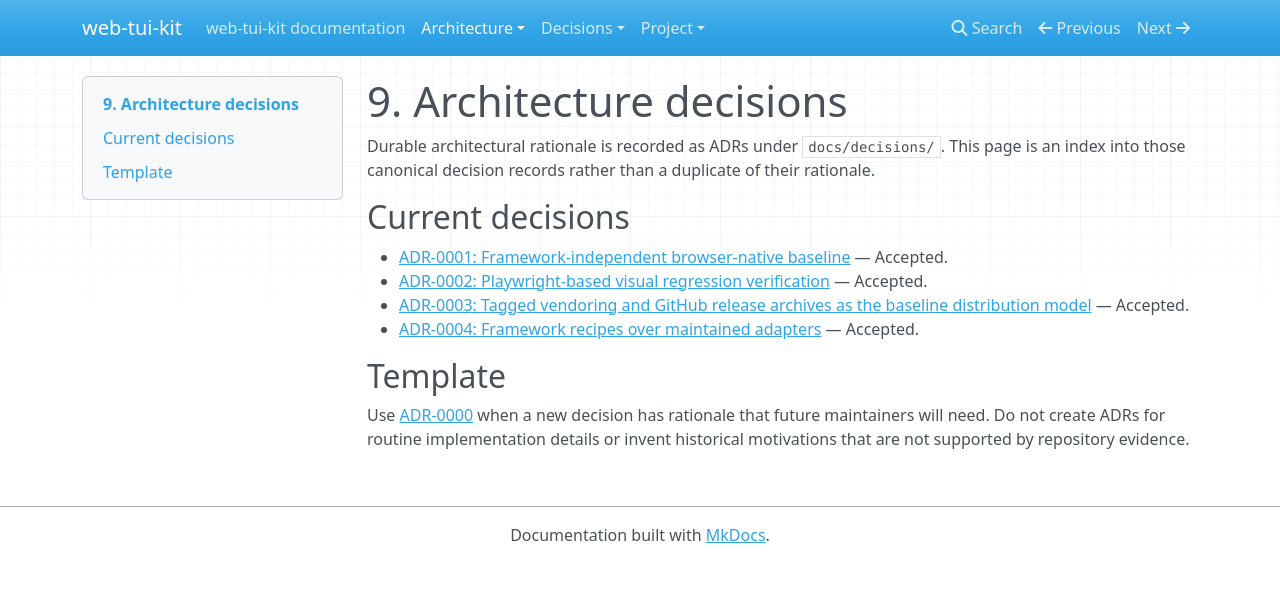
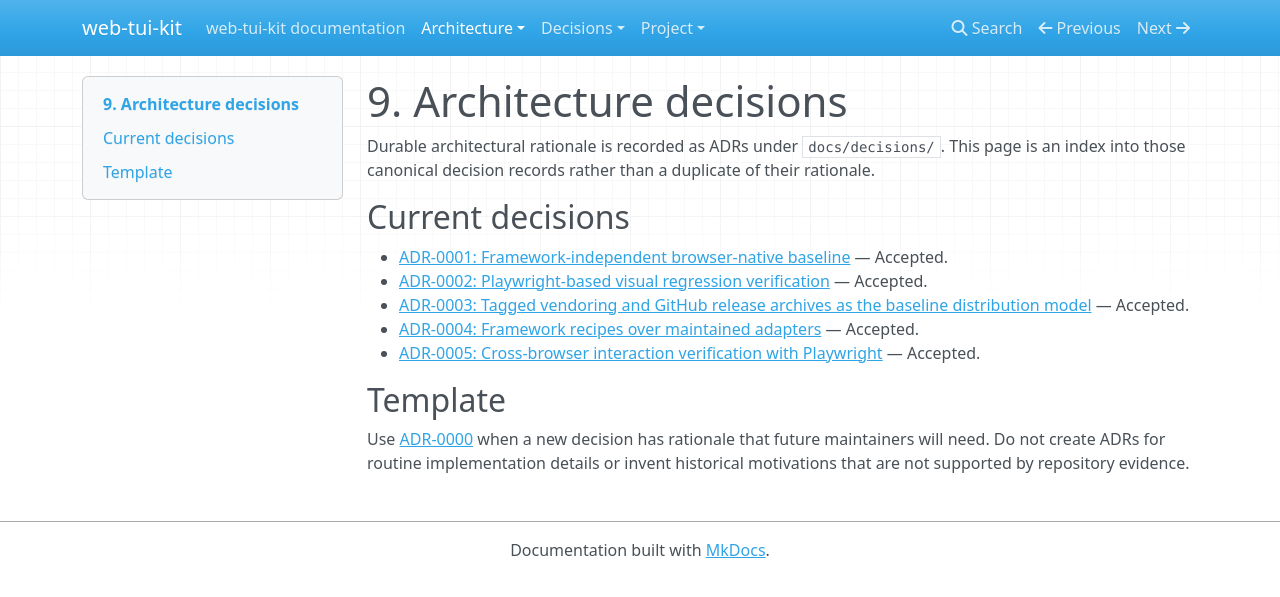
Before and after one commit to 1990jk1990/web-tui-kit, an MkDocs documentation site: the page built from docs/architecture/09-architecture-decisions.md, in a window 1280 px wide. Shown: the top 597 px of the page. Built offline with MkDocs 1.6.1, drawn with Linux system fonts in a browser that asks for light colours; nearby versions of some CDN libraries.

Commit message:
docs: index browser interaction ADR

```diff
--- a/docs/architecture/09-architecture-decisions.md
+++ b/docs/architecture/09-architecture-decisions.md
@@ -8,6 +8,7 @@ Durable architectural rationale is recorded as ADRs under `docs/decisions/`. Thi
 - [ADR-0002: Playwright-based visual regression verification](../decisions/0002-playwright-visual-regression.md) — Accepted.
 - [ADR-0003: Tagged vendoring and GitHub release archives as the baseline distribution model](../decisions/0003-tagged-vendoring-distribution.md) — Accepted.
 - [ADR-0004: Framework recipes over maintained adapters](../decisions/0004-framework-recipes-over-maintained-adapters.md) — Accepted.
+- [ADR-0005: Cross-browser interaction verification with Playwright](../decisions/0005-cross-browser-interaction-verification.md) — Accepted.
 
 ## Template
 
```
